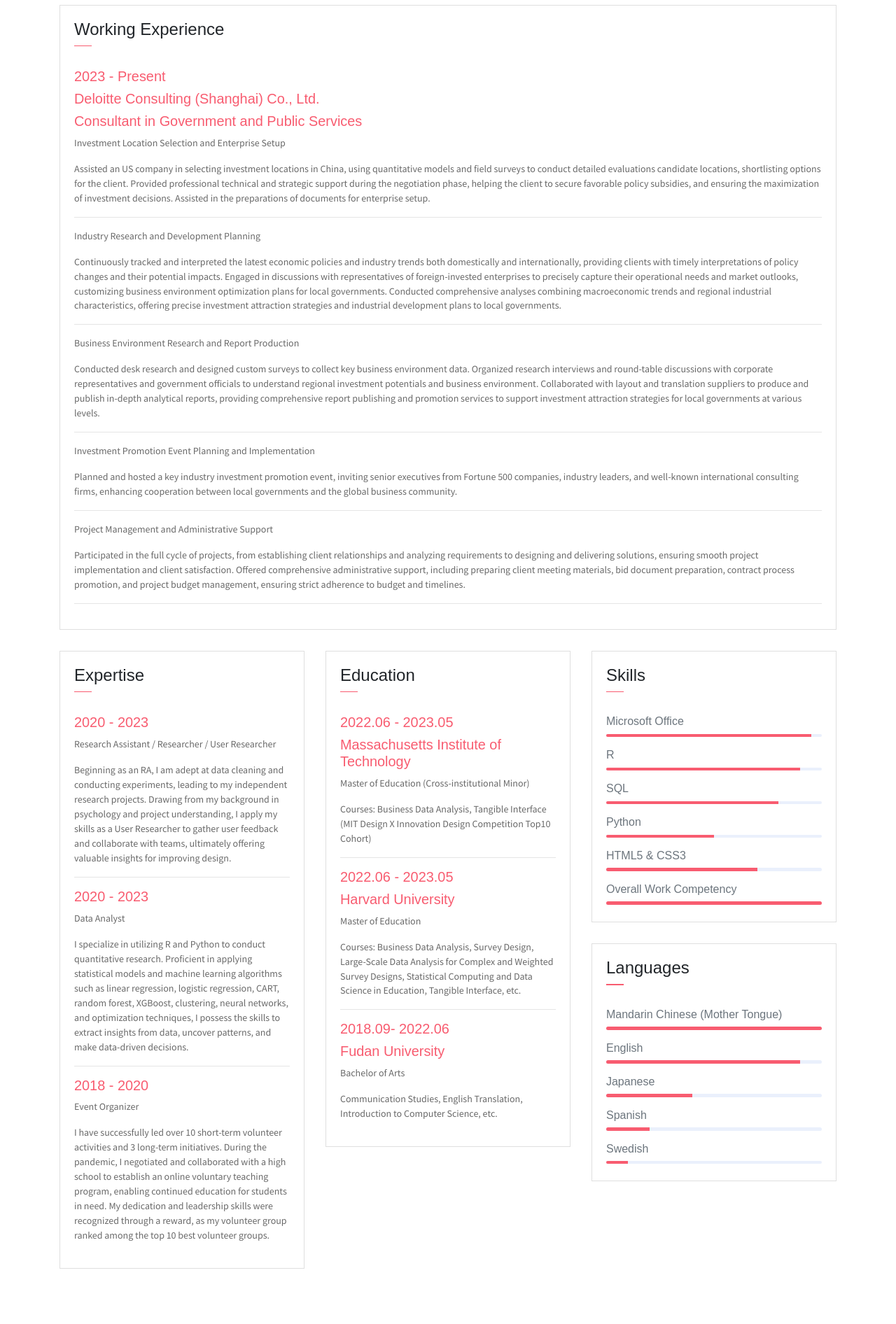
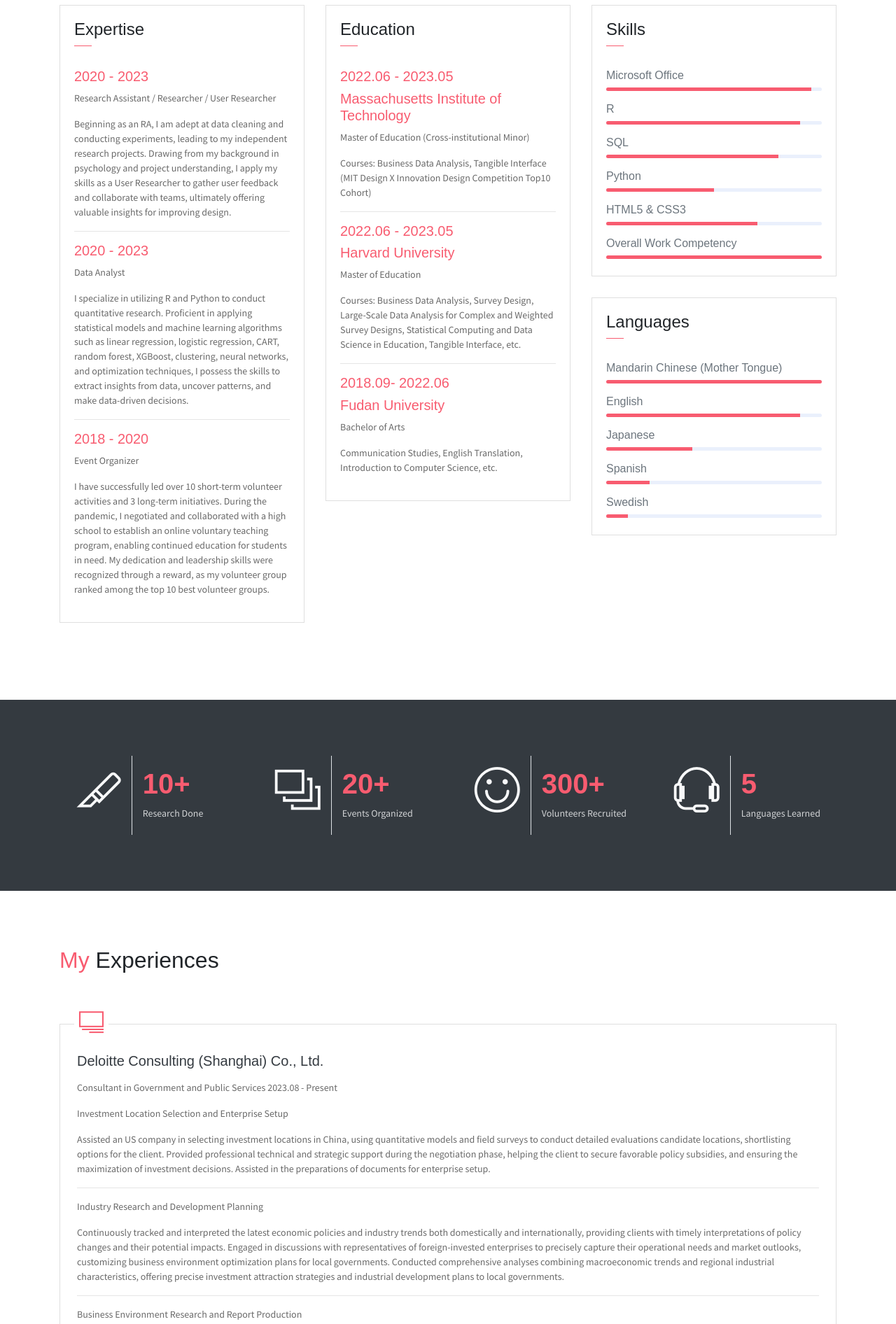
Before and after one commit to xinyilisawan/xinyilisawan.github.io, a website: page index.html in a window 1280 px wide. Shown: the part 1500-3392 px from the top of the page at 70% size. Drawn offline with Linux system fonts and the light colour scheme; files that its build step writes are made by us from their sources; files whose address does not match are found by name.

Commit message:
Update index.html

```diff
--- a/index.html
+++ b/index.html
@@ -117,38 +117,6 @@
     <section class="section" id="resume">
         <div class="container">
             <h2 class="mb-5"><span class="text-danger">My</span> Resume</h2>
-	    <div class="row">
-		    <div class="col">
-                        <div class="card">
-                           <div class="card-header">
-                                <div class="mt-2">
-                                    <h4>Working Experience</h4>
-                                    <span class="line"></span>
-                                </div>
-                            </div>
-                            <div class="card-body">
-			        <h6 class="title text-danger">2023 - Present</h6>
-				<h6 class="title text-danger">Deloitte Consulting (Shanghai) Co., Ltd.</h6>
-				<h6 class="title text-danger">Consultant in Government and Public Services</h6>
-                                <P>Investment Location Selection and Enterprise Setup</P>
-                                <P class="subtitle">Assisted an US company in selecting investment locations in China, using quantitative models and field surveys to conduct detailed evaluations candidate locations, shortlisting options for the client. Provided professional technical and strategic support during the negotiation phase, helping the client to secure favorable policy subsidies, and ensuring the maximization of investment decisions. Assisted in the preparations of documents for enterprise setup.</P>
-                                <hr>
-                                <P>Industry Research and Development Planning</P>
-                                <P class="subtitle">Continuously tracked and interpreted the latest economic policies and industry trends both domestically and internationally, providing clients with timely interpretations of policy changes and their potential impacts. Engaged in discussions with representatives of foreign-invested enterprises to precisely capture their operational needs and market outlooks, customizing business environment optimization plans for local governments. Conducted comprehensive analyses combining macroeconomic trends and regional industrial characteristics, offering precise investment attraction strategies and industrial development plans to local governments.</P>
-                                <hr>
-				<P>Business Environment Research and Report Production</P>
-                                <P class="subtitle">Conducted desk research and designed custom surveys to collect key business environment data. Organized research interviews and round-table discussions with corporate representatives and government officials to understand regional investment potentials and business environment. Collaborated with layout and translation suppliers to produce and publish in-depth analytical reports, providing comprehensive report publishing and promotion services to support investment attraction strategies for local governments at various levels.</P>
-				<hr>
-				<P>Investment Promotion Event Planning and Implementation</P>
-                                <P class="subtitle">Planned and hosted a key industry investment promotion event, inviting senior executives from Fortune 500 companies, industry leaders, and well-known international consulting firms, enhancing cooperation between local governments and the global business community.</P>
-				<hr>
-				<P>Project Management and Administrative Support</P>
-                                <P class="subtitle">Participated in the full cycle of projects, from establishing client relationships and analyzing requirements to designing and delivering solutions, ensuring smooth project implementation and client satisfaction. Offered comprehensive administrative support, including preparing client meeting materials, bid document preparation, contract process promotion, and project budget management, ensuring strict adherence to budget and timelines.</P>
-				<hr>
-                            </div>
-                        </div>
-                    </div>
-	    </div>
             <div class="row">
 		    <div class="col-md-6 col-lg-4">
                     <div class="card">
@@ -324,6 +292,33 @@
         <div class="container">
             <h2 class="mb-5 pb-4"><span class="text-danger">My</span> Experiences</h2>
             <div class="row">
+                <div class="col">
+                    <div class="card mb-5">
+                       <div class="card-header has-icon">
+                            <i class="ti-layout-media-right-alt text-danger" aria-hidden="true"></i>
+                        </div>
+                        <div class="card-body px-4 py-3">
+                            <h5 class="mb-3 card-title text-dark">Deloitte Consulting (Shanghai) Co., Ltd.</h5>
+                            <P class="subtitle">Consultant in Government and Public Services 2023.08 - Present</P>
+			    <P>Investment Location Selection and Enterprise Setup</P>
+                                <P class="subtitle">Assisted an US company in selecting investment locations in China, using quantitative models and field surveys to conduct detailed evaluations candidate locations, shortlisting options for the client. Provided professional technical and strategic support during the negotiation phase, helping the client to secure favorable policy subsidies, and ensuring the maximization of investment decisions. Assisted in the preparations of documents for enterprise setup.</P>
+                                <hr>
+                                <P>Industry Research and Development Planning</P>
+                                <P class="subtitle">Continuously tracked and interpreted the latest economic policies and industry trends both domestically and internationally, providing clients with timely interpretations of policy changes and their potential impacts. Engaged in discussions with representatives of foreign-invested enterprises to precisely capture their operational needs and market outlooks, customizing business environment optimization plans for local governments. Conducted comprehensive analyses combining macroeconomic trends and regional industrial characteristics, offering precise investment attraction strategies and industrial development plans to local governments.</P>
+                                <hr>
+				<P>Business Environment Research and Report Production</P>
+                                <P class="subtitle">Conducted desk research and designed custom surveys to collect key business environment data. Organized research interviews and round-table discussions with corporate representatives and government officials to understand regional investment potentials and business environment. Collaborated with layout and translation suppliers to produce and publish in-depth analytical reports, providing comprehensive report publishing and promotion services to support investment attraction strategies for local governments at various levels.</P>
+				<hr>
+				<P>Investment Promotion Event Planning and Implementation</P>
+                                <P class="subtitle">Planned and hosted a key industry investment promotion event, inviting senior executives from Fortune 500 companies, industry leaders, and well-known international consulting firms, enhancing cooperation between local governments and the global business community.</P>
+				<hr>
+				<P>Project Management and Administrative Support</P>
+                                <P class="subtitle">Participated in the full cycle of projects, from establishing client relationships and analyzing requirements to designing and delivering solutions, ensuring smooth project implementation and client satisfaction. Offered comprehensive administrative support, including preparing client meeting materials, bid document preparation, contract process promotion, and project budget management, ensuring strict adherence to budget and timelines.</P>
+                         </div>
+                    </div>
+                </div>
+	    </div>
+            <div class="row">
                 <div class="col-md-4 col-sm-6">
                     <div class="card mb-5">
                        <div class="card-header has-icon">
@@ -331,7 +326,7 @@
                         </div>
                         <div class="card-body px-4 py-3">
                             <h5 class="mb-3 card-title text-dark">RSM(Shanghai)</h5>
-                            <P class="subtitle">Auditor 2023.06 - Present</P>
+                            <P class="subtitle">Auditor 2023.06 - 2023.08</P>
                             <P class="subtitle">During my internship at RSM Shanghai as an auditor, I played a crucial role in the verification process by cross-examining physical evidence and Excel sheets to ensure the accuracy of entries. Additionally, I assisted in compiling letters of confirmation in both English and Russian, collaborating with banks to validate the correctness of balance values through the Kazakh language bank statements. This work required exceptional multilingual skills as I navigated through diverse languages to support a Chinese firm's IPO project in Kazakhstan. By diligently reviewing and validating financial data, I contributed to the overall audit process, ensuring the company's compliance and integrity throughout the IPO journey.</P>
                         </div>
                     </div>
```
